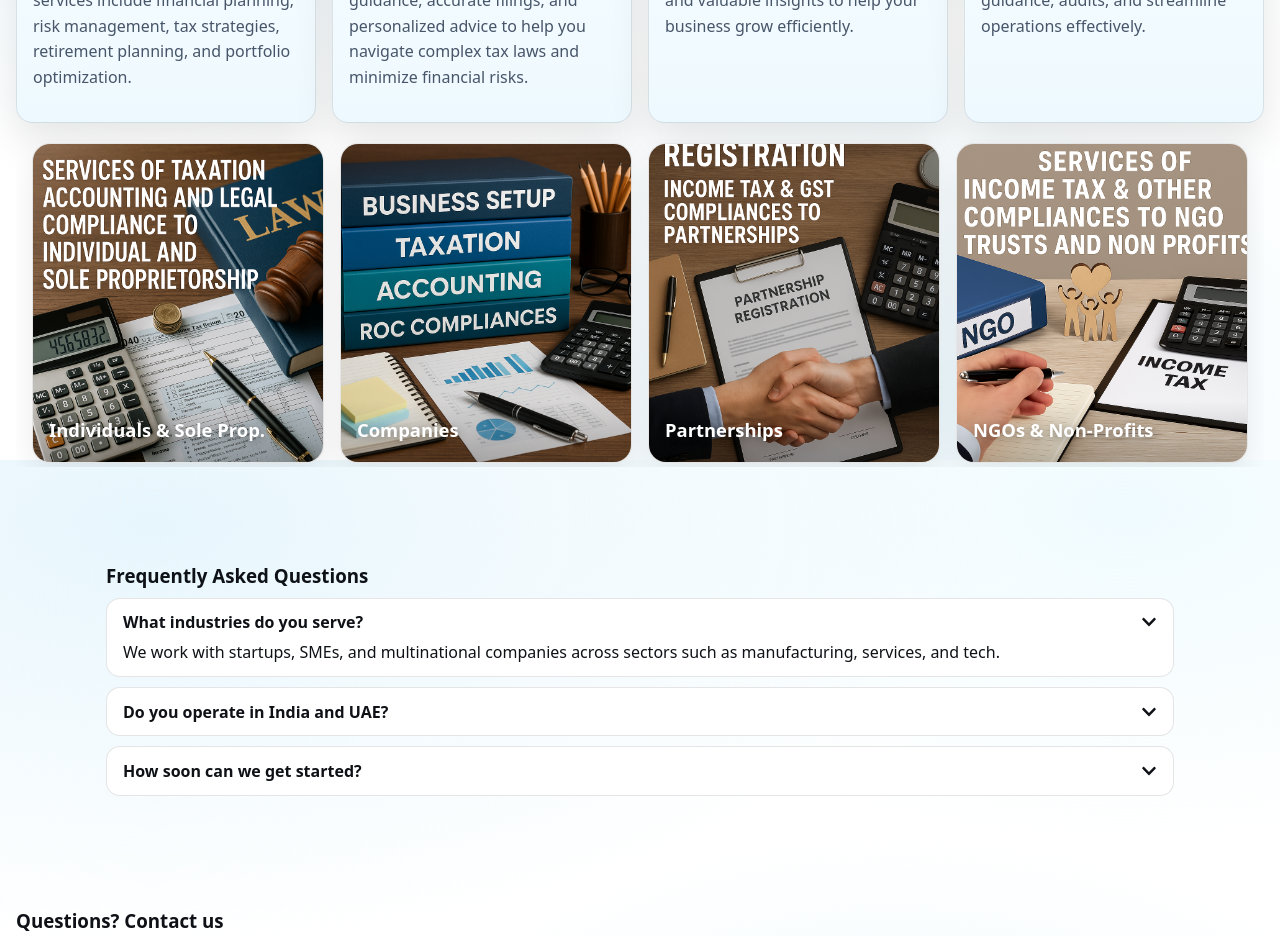
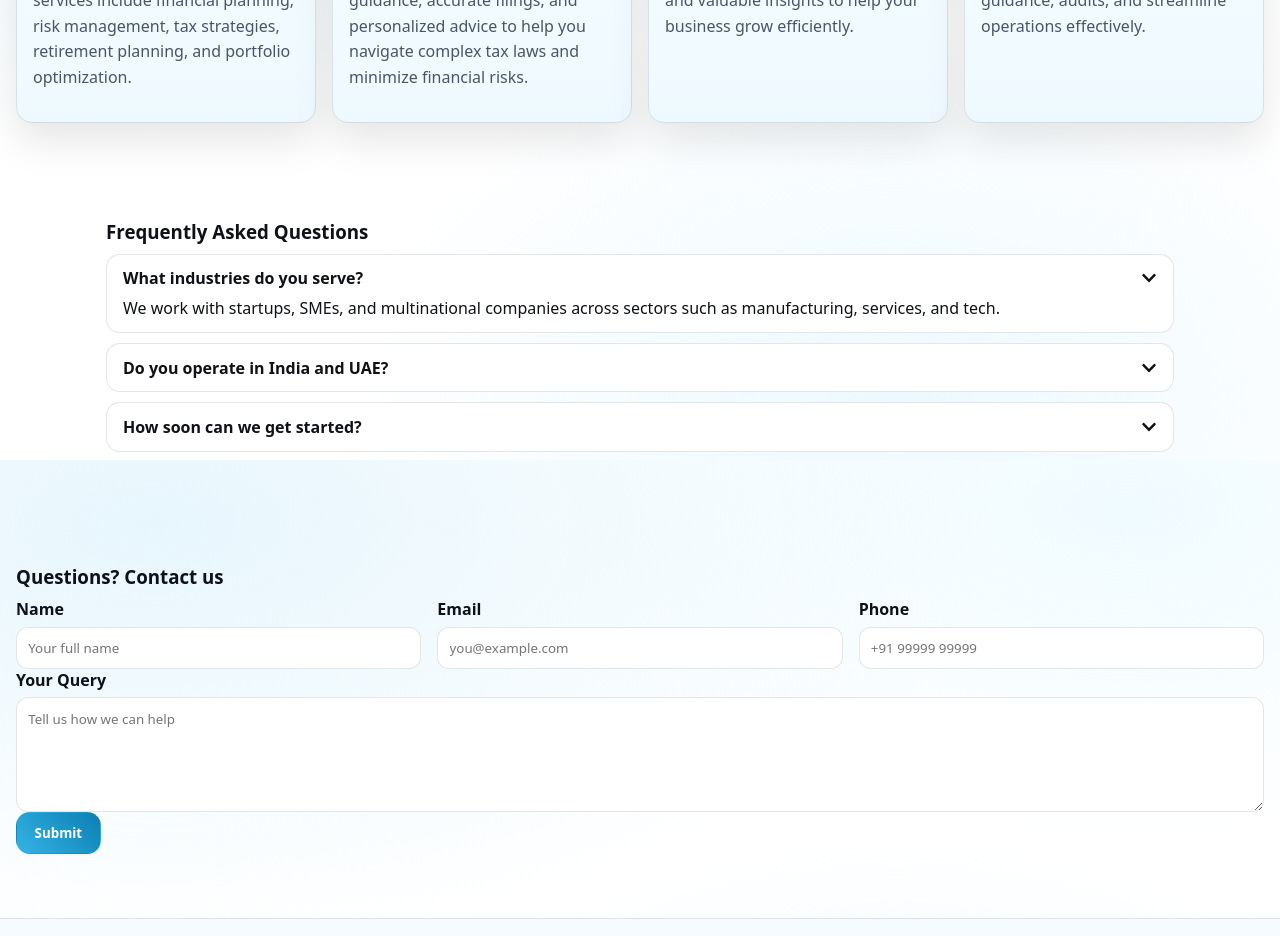
Before and after one commit to theinsightbiz/theinsightbiz-website, a React (Vite) app: page / in a window 1280 px wide. Shown: the part 1940-2876 px from the top of the page. Built offline with nearby package versions, Linux system fonts and the light colour scheme; a web font is replaced by a local one.

Commit message:
extra services list removed

```diff
--- a/src/pages/Home.jsx
+++ b/src/pages/Home.jsx
@@ -84,34 +84,6 @@ export default function Home(){
             <p>Ensure your business adheres to legal standards and industry regulations. We provide expert guidance, audits, and streamline operations effectively.</p>
           </div>
         </div>
-
-        {/* Horizontal image reel (links to categories) */}
-        <div className="h-reel" style={{marginTop:'1rem'}}>
-          <a className="h-card" href="/services/individuals">
-            <img src="/src/assets/laptop-hero.png" alt="Individuals & Sole Prop." />
-            <div className="label">
-              <h3>Individuals & Sole Prop.</h3>
-            </div>
-          </a>
-          <a className="h-card" href="/services/companies">
-            <img src="/src/assets/desk.jpg" alt="Companies" />
-            <div className="label">
-              <h3>Companies</h3>
-            </div>
-          </a>
-          <a className="h-card" href="/services/partnerships">
-            <img src="/src/assets/meeting.jpg" alt="Partnerships" />
-            <div className="label">
-              <h3>Partnerships</h3>
-            </div>
-          </a>
-          <a className="h-card" href="/services/nonprofits">
-            <img src="/src/assets/nonprofit.jpg" alt="NGOs & Non-Profits" />
-            <div className="label">
-              <h3>NGOs & Non-Profits</h3>
-            </div>
-          </a>
-        </div>
       </section>
 
       {/* Q&A */}
```
